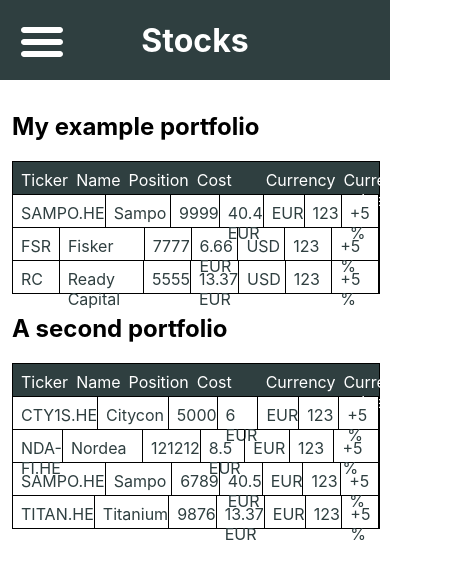
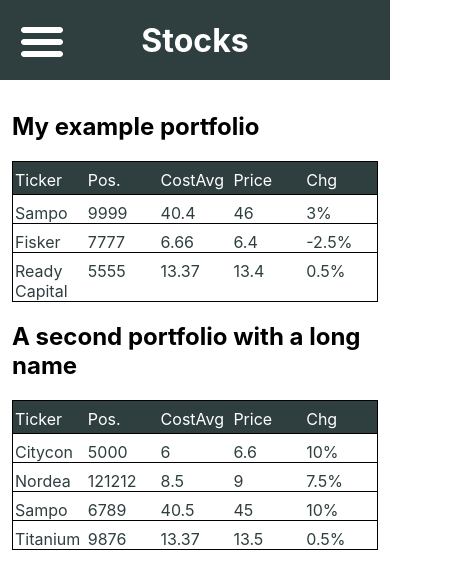
Before and after one commit to Torniojaws/stocks-ts, a React (Create React App) app: page /portfolio in a window 390 px wide. Shown: the top 588 px of the page, 467 px wide, since content can reach past the window. Built offline with nearby package versions, Linux system fonts and the light colour scheme.

Commit message:
Add mobile portfolio list

```diff
--- a/src/components/Portfolio/PortfolioHeader.tsx
+++ b/src/components/Portfolio/PortfolioHeader.tsx
@@ -1,4 +1,4 @@
-import './portfolio.scss';
+import "./portfolio.scss";
 
 interface IParams {
   clicked: Function;
@@ -6,14 +6,53 @@
 
 export const PortfolioHeader = ({ clicked }: IParams) => {
   return (
-    <div id='portfolioHeader'>
-      <div className='columnShort' onClick={() => clicked('ticker')}>Ticker</div>
-      <div className='column' onClick={() => clicked('name')}>Name</div>
-      <div className='columnShort' onClick={() => clicked('position')}>Position</div>
-      <div className='columnShort' onClick={() => clicked('costAverage')}>Cost average</div>
-      <div className='columnShort' onClick={() => clicked('currency')}>Currency</div>
-      <div className='columnShort'>Current value</div>
-      <div className='columnShort'>Change</div>
+    <div className="portfolioHeaderContainer">
+      <div className="portfolioHeader desktop">
+        <div className="column desktop" onClick={() => clicked("ticker")}>
+          Ticker
+        </div>
+        <div className="column desktop" onClick={() => clicked("name")}>
+          Name
+        </div>
+        <div className="column desktop" onClick={() => clicked("position")}>
+          Position
+        </div>
+        <div className="column desktop" onClick={() => clicked("costAverage")}>
+          Cost average
+        </div>
+        <div className="column desktop" onClick={() => clicked("currency")}>
+          Currency
+        </div>
+        <div className="column desktop" onClick={() => clicked("sharePrice")}>
+          Share price
+        </div>
+        <div
+          className="column desktop"
+          onClick={() => clicked("changePercentage")}
+        >
+          Change-%
+        </div>
+      </div>
+      <div className="portfolioHeader mobile">
+        <div className="column mobile" onClick={() => clicked("ticker")}>
+          Ticker
+        </div>
+        <div className="column mobile" onClick={() => clicked("position")}>
+          Pos.
+        </div>
+        <div className="column mobile" onClick={() => clicked("costAverage")}>
+          CostAvg
+        </div>
+        <div className="column mobile" onClick={() => clicked("sharePrice")}>
+          Price
+        </div>
+        <div
+          className="column mobile"
+          onClick={() => clicked("changePercentage")}
+        >
+          Chg
+        </div>
+      </div>
     </div>
-  )
-}
+  );
+};
--- a/src/components/Portfolio/PortfolioRow.tsx
+++ b/src/components/Portfolio/PortfolioRow.tsx
@@ -1,5 +1,5 @@
-import { Stock } from '../../types/portfolio.types';
-import './portfolio.scss';
+import { Stock } from "../../types/portfolio.types";
+import "./portfolio.scss";
 
 interface IParams {
   stock: Stock;
@@ -7,14 +7,26 @@
 
 export const PortfolioRow = ({ stock }: IParams) => {
   return (
-    <div id='portfolioRow'>
-      <div className='columnShort'>{stock.ticker}</div>
-      <div className='column'>{stock.name}</div>
-      <div className='columnShort'>{stock.position}</div>
-      <div className='columnShort'>{stock.costAverage} {stock.costAverageCurrency}</div>
-      <div className='columnShort'>{stock.currency}</div>
-      <div className='columnShort'>123</div>
-      <div className='columnShort'>+5 %</div>
+    <div id="portfolioRowContainer">
+      <div className="portfolioRow desktop">
+        <div className="column desktop">{stock.ticker}</div>
+        <div className="column desktop">{stock.name}</div>
+        <div className="column desktop">{stock.position}</div>
+        <div className="column desktop">
+          {stock.costAverage} {stock.costAverageCurrency}
+        </div>
+        <div className="column desktop">{stock.costAverage}</div>
+        <div className="column desktop">{stock.currency}</div>
+        <div className="column desktop">{stock.sharePrice}</div>
+        <div className="column desktop">{stock.changePercentage}</div>
+      </div>
+      <div className="portfolioRow mobile">
+        <div className="column mobile">{stock.name}</div>
+        <div className="column mobile">{stock.position}</div>
+        <div className="column mobile">{stock.costAverage}</div>
+        <div className="column mobile">{stock.sharePrice}</div>
+        <div className="column mobile">{stock.changePercentage}%</div>
+      </div>
     </div>
-  )
-}
+  );
+};
--- a/src/components/Portfolio/portfolio.scss
+++ b/src/components/Portfolio/portfolio.scss
@@ -1,58 +1,44 @@
-div#portfolioHeader {
+div.portfolioHeader {
   background-color: #2f3f40;
   border: solid 1px black;
   color: white;
   display: flex;
   flex-direction: row;
   height: 32px;
-  width: 1280px;
-
-  div.columnShort {
-    padding-left: 8px;
-    padding-top: 8px;
-    width: 160px;
-  }
-
-  div.column {
-    padding-left: 8px;
-    padding-top: 8px;
-    width: 320px;
-  }
 }
 
-@media all and (max-width: 1280px) {
-  div#portfolioHeader {
-    width: calc(100vw - 24px);
-  }
-}
-
-div#portfolioRow {
+div.portfolioRow {
   background-color: white;
   border: solid 1px black;
   border-top: none;
   color: #2f3f40;
   display: flex;
   flex-direction: row;
-  height: 32px;
-  width: 1280px;
+}
 
-  div.columnShort {
-    border-right: solid 1px black;
-    padding-left: 8px;
-    padding-top: 8px;
-    width: 160px;
-  }
+div.column.desktop {
+  padding-top: 8px;
+  padding-left: 8px;
+  width: 160px;
+}
 
-  div.column {
-    border-right: solid 1px black;
-    padding-left: 8px;
-    padding-top: 8px;
-    width: 320px;
+div.column.mobile {
+  padding-top: 8px;
+  padding-left: 2px;
+  width: 20vw;
+  overflow: scroll;
+}
+
+@media all and (max-width: 1279px) {
+  div.portfolioHeader.desktop,
+  div.portfolioRow.desktop {
+    display: none;
   }
 }
 
-@media all and (max-width: 1280px) {
-  div#portfolioRow {
-    width: calc(100vw - 24px);
+@media all and (min-width: 1280px) {
+  div.portfolioHeader.mobile,
+  div.portfolioRow.mobile {
+    display: none;
   }
 }
--- a/src/mocks/portfolio.ts
+++ b/src/mocks/portfolio.ts
@@ -1,21 +1,84 @@
-import { IPortfolio } from '../types/portfolio.types';
+import { IPortfolio } from "../types/portfolio.types";
 
 export const mockedPortfolios: IPortfolio[] = [
   {
-    portfolioName: 'My example portfolio',
+    portfolioName: "My example portfolio",
     stocks: [
-      { ticker: 'SAMPO.HE', name: 'Sampo', position: 9999, costAverage: 40.4, costAverageCurrency: 'EUR', currency: 'EUR' },
-      { ticker: 'FSR', name: 'Fisker', position: 7777, costAverage: 6.66, costAverageCurrency: 'EUR', currency: 'USD' },
-      { ticker: 'RC', name: 'Ready Capital', position: 5555, costAverage: 13.37, costAverageCurrency: 'EUR', currency: 'USD' },
-    ]
+      {
+        ticker: "SAMPO.HE",
+        name: "Sampo",
+        position: 9999,
+        costAverage: 40.4,
+        costAverageCurrency: "EUR",
+        currency: "EUR",
+        sharePrice: 46,
+        changePercentage: 3,
+      },
+      {
+        ticker: "FSR",
+        name: "Fisker",
+        position: 7777,
+        costAverage: 6.66,
+        costAverageCurrency: "EUR",
+        currency: "USD",
+        sharePrice: 6.4,
+        changePercentage: -2.5,
+      },
+      {
+        ticker: "RC",
+        name: "Ready Capital",
+        position: 5555,
+        costAverage: 13.37,
+        costAverageCurrency: "EUR",
+        currency: "USD",
+        sharePrice: 13.4,
+        changePercentage: 0.5,
+      },
+    ],
   },
   {
-    portfolioName: 'A second portfolio',
+    portfolioName: "A second portfolio with a long name",
     stocks: [
-      { ticker: 'CTY1S.HE', name: 'Citycon', position: 5000, costAverage: 6, costAverageCurrency: 'EUR', currency: 'EUR' },
-      { ticker: 'NDA-FI.HE', name: 'Nordea', position: 121212, costAverage: 8.5, costAverageCurrency: 'EUR', currency: 'EUR' },
-      { ticker: 'SAMPO.HE', name: 'Sampo', position: 6789, costAverage: 40.5, costAverageCurrency: 'EUR', currency: 'EUR' },
-      { ticker: 'TITAN.HE', name: 'Titanium', position: 9876, costAverage: 13.37, costAverageCurrency: 'EUR', currency: 'EUR' },
-    ]
-  }
+      {
+        ticker: "CTY1S.HE",
+        name: "Citycon",
+        position: 5000,
+        costAverage: 6,
+        costAverageCurrency: "EUR",
+        currency: "EUR",
+        sharePrice: 6.6,
+        changePercentage: 10,
+      },
+      {
+        ticker: "NDA-FI.HE",
+        name: "Nordea",
+        position: 121212,
+        costAverage: 8.5,
+        costAverageCurrency: "EUR",
+        currency: "EUR",
+        sharePrice: 9,
+        changePercentage: 7.5,
+      },
+      {
+        ticker: "SAMPO.HE",
+        name: "Sampo",
+        position: 6789,
+        costAverage: 40.5,
+        costAverageCurrency: "EUR",
+        currency: "EUR",
+        sharePrice: 45,
+        changePercentage: 10,
+      },
+      {
+        ticker: "TITAN.HE",
+        name: "Titanium",
+        position: 9876,
+        costAverage: 13.37,
+        costAverageCurrency: "EUR",
+        currency: "EUR",
+        sharePrice: 13.5,
+        changePercentage: 0.5,
+      },
+    ],
+  },
 ];
--- a/src/types/portfolio.types.ts
+++ b/src/types/portfolio.types.ts
@@ -1,18 +1,20 @@
-type Currency = 'EUR' | 'USD' | 'SEK' | 'CAD' | 'GBX' | 'NOK';
+type Currency = "EUR" | "USD" | "SEK" | "CAD" | "GBX" | "NOK";
 
 export interface ISortObject {
   key: IStockSortKeys;
-  sortDirection: 'asc' | 'desc';
+  sortDirection: "asc" | "desc";
 }
 
 export enum IStockSortKeys {
-  ticker = 'ticker',
-  position = 'position',
+  ticker = "ticker",
+  position = "position",
 }
 
 export enum INumericValueSortKeys {
-  position = 'position',
-  costAverage = 'costAverage'
+  position = "position",
+  costAverage = "costAverage",
+  sharePrice = "sharePrice",
+  changePercentage = "changePercentage",
 }
 
 export interface Stock {
@@ -22,6 +24,8 @@
   costAverage: number;
   currency: Currency;
   costAverageCurrency: Currency;
+  sharePrice: number;
+  changePercentage: number;
 }
 
 export interface IPortfolio {
--- a/src/views/views.scss
+++ b/src/views/views.scss
@@ -6,7 +6,7 @@
   flex-direction: column;
 }
 
-@media all and (max-width: 1280px) {
+@media all and (max-width: 1279px) {
   div.viewContainer {
     margin-top: 0;
     padding: 12px;
```
Also changed, not shown: src/components/Portfolio/Portfolio.tsx (+30 -16 lines), src/helpers/sorting.ts (+16 -5 lines), src/views/PortfolioView.tsx (+13 -12 lines), 1 other file (tests, documents, lock files or other folders).
